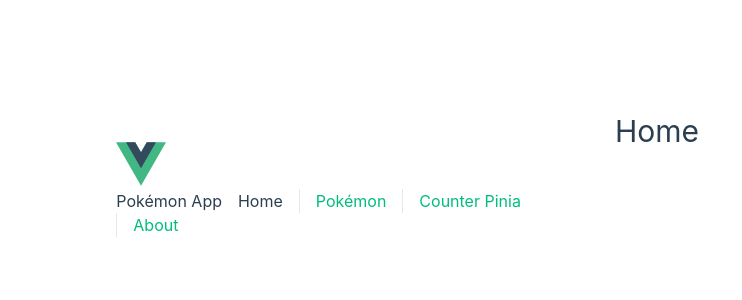
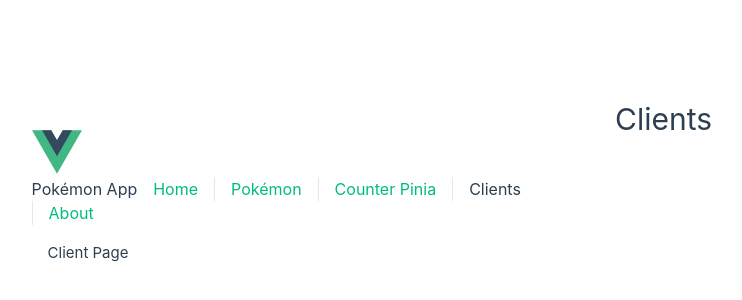
Before and after one commit to afperdomo2/curso-intermedio-vue, a Vue app: page /clients/1 in a window 1280 px wide. Before the commit this address led to /. Shown: the part 220-520 px from the top of the page, without its empty margins (25-767 px from the left). Built offline with nearby package versions, Linux system fonts and the light colour scheme; the HTML template or start-up script is replaced by a standard one; what @tanstack/vue-query would draw is missing.

Commit message:
Agregar rutas y vistas para la gestión de clientes

```diff
--- /dev/null
+++ b/src/clients-app/layouts/ClientsLayout.vue
@@ -0,0 +1,9 @@
+<template>
+  <h1>Clients</h1>
+
+  <RouterView />
+</template>
+
+<script setup lang="ts"></script>
+
+<style scoped></style>
--- /dev/null
+++ b/src/clients-app/views/ClientPage.vue
@@ -0,0 +1,7 @@
+<template>
+  <div>Client Page</div>
+</template>
+
+<script setup lang="ts"></script>
+
+<style scoped></style>
--- /dev/null
+++ b/src/clients-app/views/ListPage.vue
@@ -0,0 +1,7 @@
+<template>
+  <div>List</div>
+</template>
+
+<script setup lang="ts"></script>
+
+<style scoped></style>
--- a/src/router/index.ts
+++ b/src/router/index.ts
@@ -1,5 +1,8 @@
 import { createRouter, createWebHistory } from 'vue-router'
 
+import ClientsLayout from '@/clients-app/layouts/ClientsLayout.vue'
+import ClientPage from '@/clients-app/views/ClientPage.vue'
+import ListPage from '@/clients-app/views/ListPage.vue'
 import CounterApp from '@/counter-pinia/views/CounterView.vue'
 import { pokemonRoute } from '@/pokemon/router'
 import AboutView from '../shared/views/AboutView.vue'
@@ -13,6 +16,16 @@ const router = createRouter({
     { path: '/about', name: 'about', component: AboutView },
     { ...pokemonRoute, path: '/pokemon' },
     { path: '/:pathMatch(.*)*', redirect: { name: 'home' } },
+    {
+      path: '/clients',
+      name: 'clients',
+      component: ClientsLayout,
+      redirect: { name: 'client-list' },
+      children: [
+        { path: 'list', name: 'client-list', component: ListPage },
+        { path: ':id', name: 'client-by-id', component: ClientPage },
+      ],
+    },
   ],
 })
 
--- a/src/router/link-routes.ts
+++ b/src/router/link-routes.ts
@@ -9,5 +9,6 @@ export const routerLinks: RouterLink[] = [
   { name: 'home', path: '/', title: 'Home', visible: true },
   { name: 'pokemon', path: '/pokemon', title: 'Pokémon', visible: true },
   { name: 'counter', path: '/counter', title: 'Counter Pinia', visible: true },
+  { name: 'clients', path: '/clients', title: 'Clients', visible: true },
   { name: 'about', path: '/about', title: 'About', visible: true },
 ]
```
